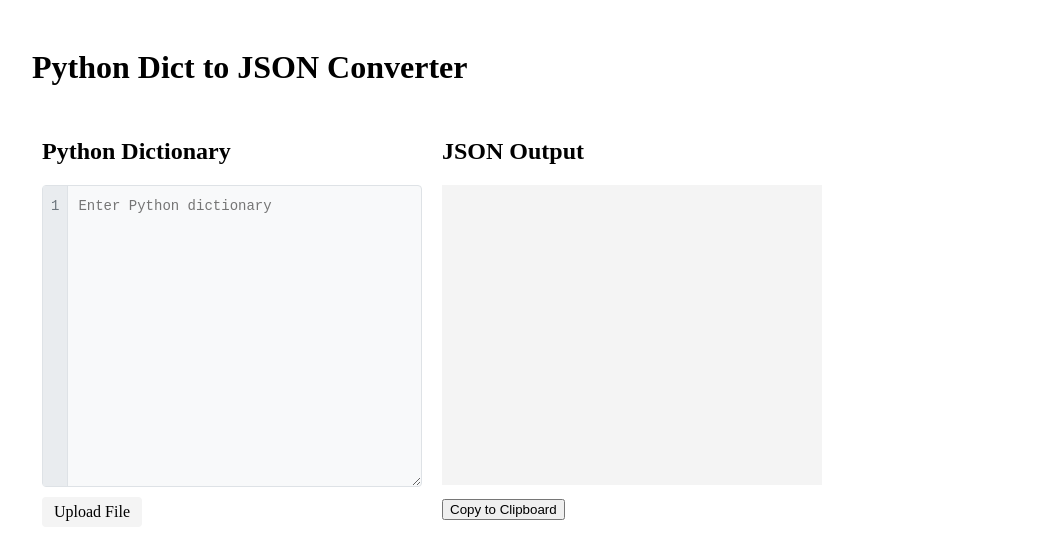
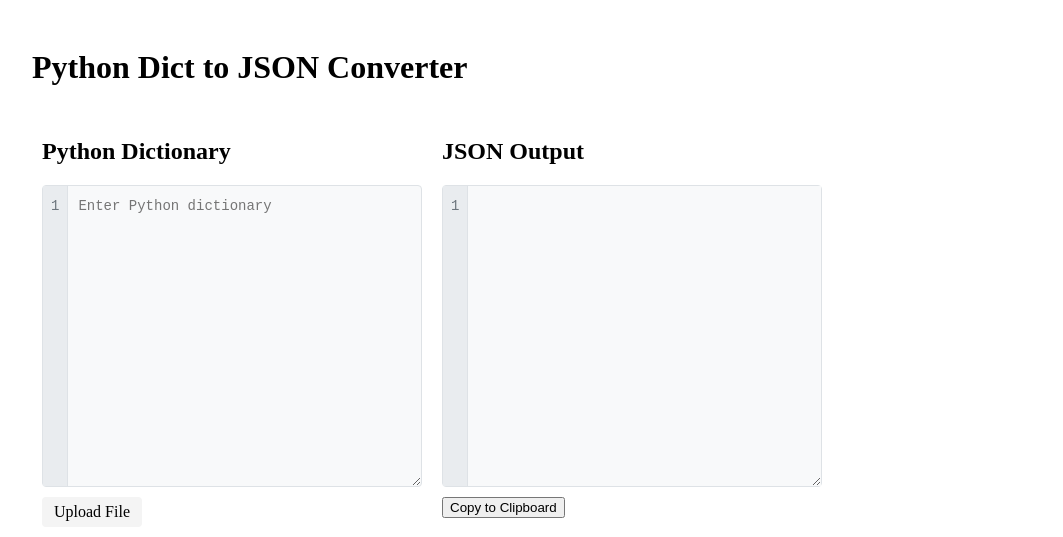
Before and after one commit to danmooney/dict2json, a React app: page / in a window 1280 px wide. Shown: the top 537 px of the page, without its empty margins (208-1271 px from the left). Built offline with nearby package versions, Linux system fonts and the light colour scheme.

Commit message:
Style output like input

```diff
--- a/src/App.css
+++ b/src/App.css
@@ -130,17 +130,15 @@ textarea {
 }
 
 .output-content {
-  font-family: monospace;
-  font-size: 14px;
-  line-height: 1.5;
-  white-space: pre-wrap;
-  word-wrap: break-word;
+  background-color: #f8f9fa;
+}
+
+.output textarea {
+  cursor: default;
 }
 
 .error {
   color: #dc3545;
-  white-space: pre-wrap;
-  word-wrap: break-word;
 }
 
 /* Highlight current line */
--- a/src/App.js
+++ b/src/App.js
@@ -261,9 +261,20 @@ function App() {
         {(!isMobile || activeTab === 'output') && (
           <div className="output">
             <h2>JSON Output</h2>
-            <pre ref={outputRef} className="output-content">
-              {output || (error && <code className="error">{error}</code>)}
-            </pre>
+            <div className="editor-container">
+              <div className="line-numbers">
+                {(output || error || '').split('\n').map((_, i) => (
+                  <div key={i} className="line-number">{i + 1}</div>
+                ))}
+              </div>
+              <textarea
+                ref={outputRef}
+                className="output-content"
+                value={output || (error && `Error: ${error}`)}
+                readOnly
+                spellCheck="false"
+              />
+            </div>
             <div className="actions">
               <button onClick={handleCopy}>Copy to Clipboard</button>
             </div>
```
